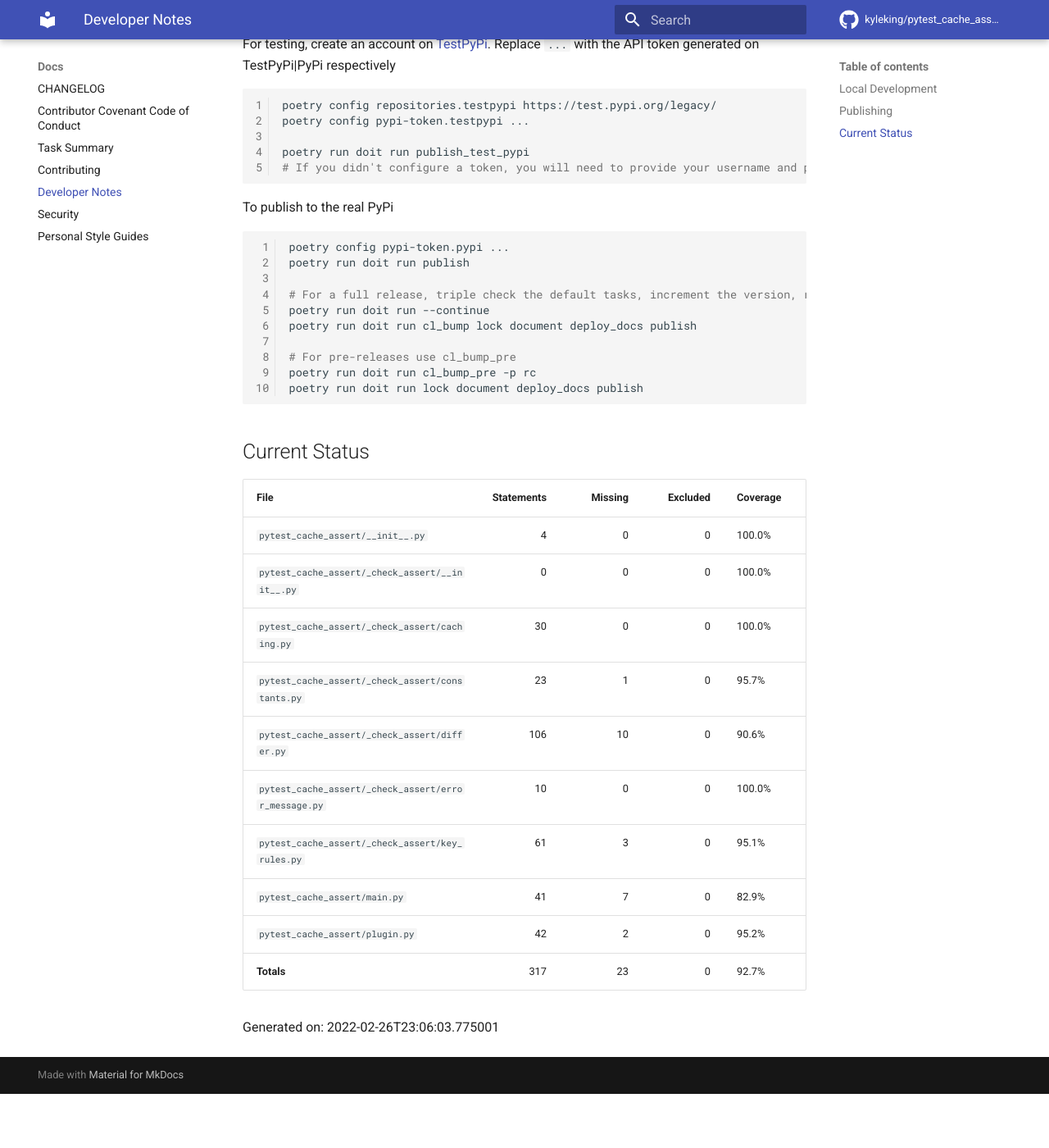
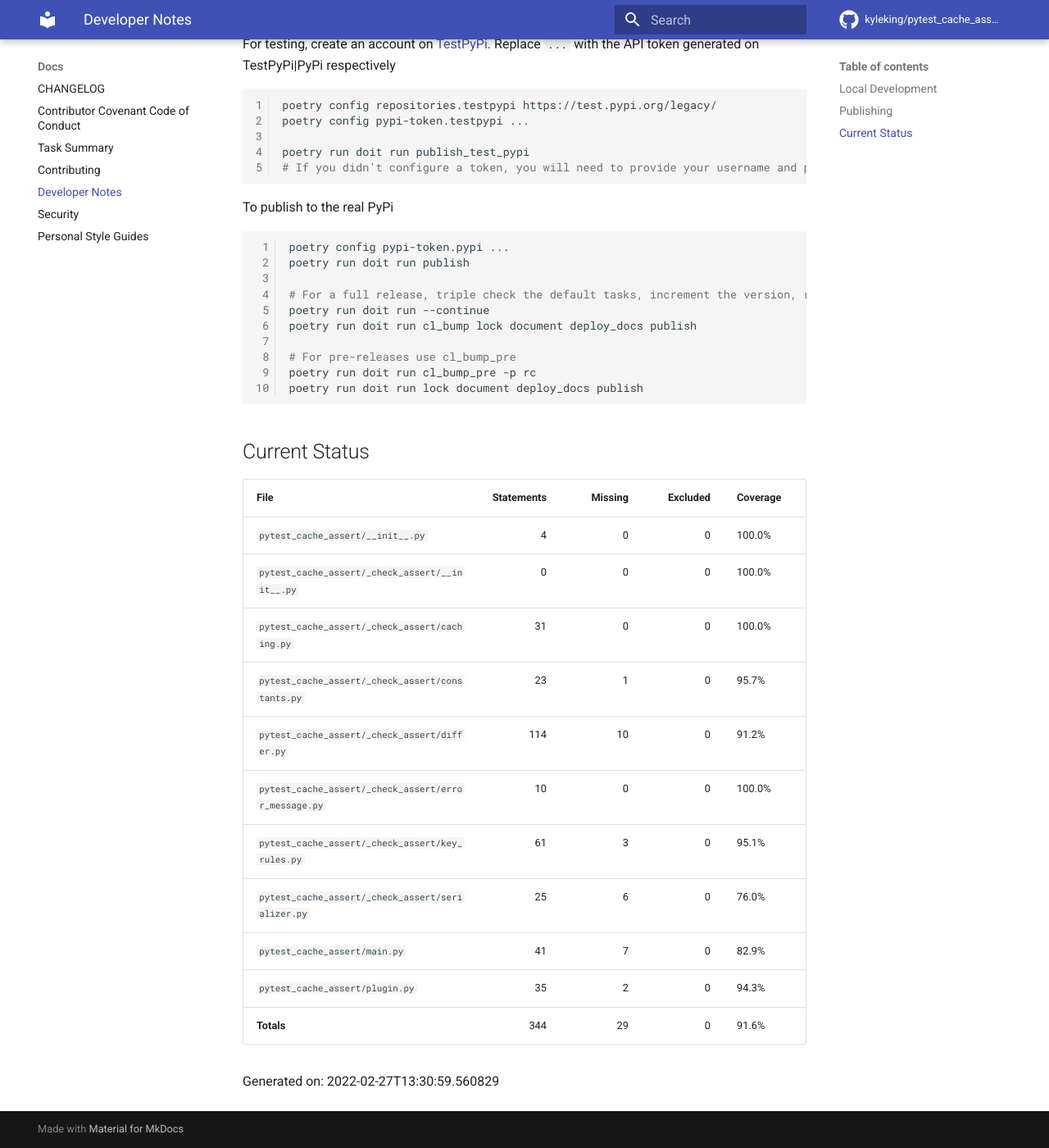
Before and after one commit to KyleKing/pytest_cache_assert, an MkDocs documentation site: the page built from docs/docs/DEVELOPER_GUIDE.md, in a window 1280 px wide and 1400 px high, scrolled down 578 px. Shown: the whole window at 82% size. Built offline with MkDocs 1.6.1 and Material for MkDocs 9.7.7, drawn with Linux system fonts in a browser that asks for light colours; comment, search, counter and statistics services are not loaded; before the commit the page ends 1912 px from its top, so only the background shows below that.

```diff
--- a/docs/docs/DEVELOPER_GUIDE.md
+++ b/docs/docs/DEVELOPER_GUIDE.md
@@ -51,14 +51,15 @@ poetry run doit run lock document deploy_docs publish
 |:-----------------------------------------------------|-------------:|----------:|-----------:|:-----------|
 | `pytest_cache_assert/__init__.py`                    |            4 |         0 |          0 | 100.0%     |
 | `pytest_cache_assert/_check_assert/__init__.py`      |            0 |         0 |          0 | 100.0%     |
-| `pytest_cache_assert/_check_assert/caching.py`       |           30 |         0 |          0 | 100.0%     |
+| `pytest_cache_assert/_check_assert/caching.py`       |           31 |         0 |          0 | 100.0%     |
 | `pytest_cache_assert/_check_assert/constants.py`     |           23 |         1 |          0 | 95.7%      |
-| `pytest_cache_assert/_check_assert/differ.py`        |          106 |        10 |          0 | 90.6%      |
+| `pytest_cache_assert/_check_assert/differ.py`        |          114 |        10 |          0 | 91.2%      |
 | `pytest_cache_assert/_check_assert/error_message.py` |           10 |         0 |          0 | 100.0%     |
 | `pytest_cache_assert/_check_assert/key_rules.py`     |           61 |         3 |          0 | 95.1%      |
+| `pytest_cache_assert/_check_assert/serializer.py`    |           25 |         6 |          0 | 76.0%      |
 | `pytest_cache_assert/main.py`                        |           41 |         7 |          0 | 82.9%      |
-| `pytest_cache_assert/plugin.py`                      |           42 |         2 |          0 | 95.2%      |
-| **Totals**                                           |          317 |        23 |          0 | 92.7%      |
+| `pytest_cache_assert/plugin.py`                      |           35 |         2 |          0 | 94.3%      |
+| **Totals**                                           |          344 |        29 |          0 | 91.6%      |
 
-Generated on: 2022-02-26T23:06:03.775001
+Generated on: 2022-02-27T13:30:59.560829
 <!-- {cte} -->
```
Also changed, not shown: docs/docs/CHANGELOG.md (+5 -0 lines), docs/docs/CODE_TAG_SUMMARY.md (+4 -2 lines), 3 other files.
